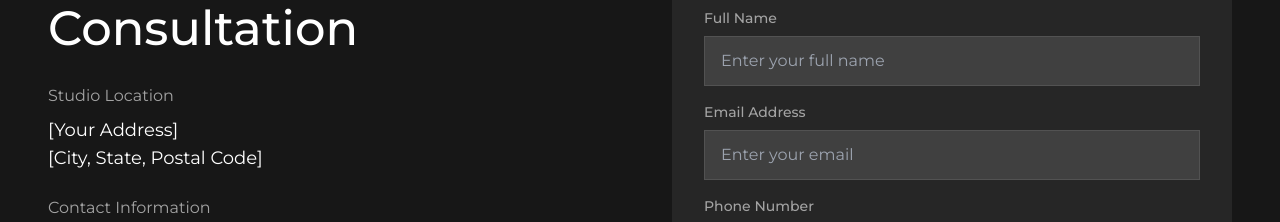
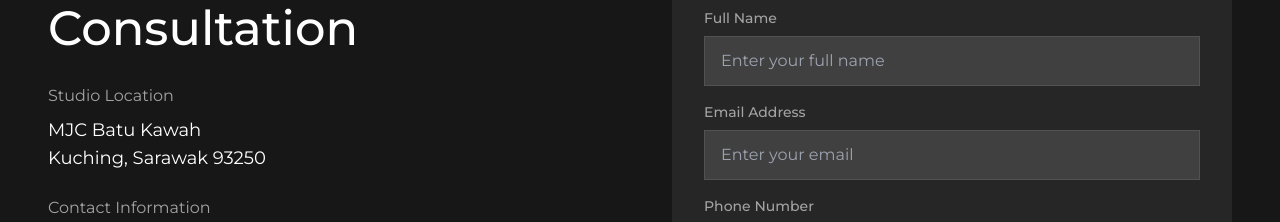
Before and after one commit to ziaa03/ruemi-beauty, a Next.js app: page / in a window 1280 px wide. Shown: the part 5748-5970 px from the top of the page. Built offline with nearby package versions, Linux system fonts and the light colour scheme.

Commit message:
Input accurate beautician info

```diff
--- a/src/app/components/Header.jsx
+++ b/src/app/components/Header.jsx
@@ -569,7 +569,7 @@ const RuemiBeautyWebsite = () => {
               <div className="space-y-6">
                 <div>
                   <p className="text-neutral-400 mb-2">Studio Location</p>
-                  <p className="text-lg">[Your Address]<br/>[City, State, Postal Code]</p>
+                  <p className="text-lg">MJC Batu Kawah<br/>Kuching, Sarawak 93250</p>
                 </div>
 
                 <div>
```
